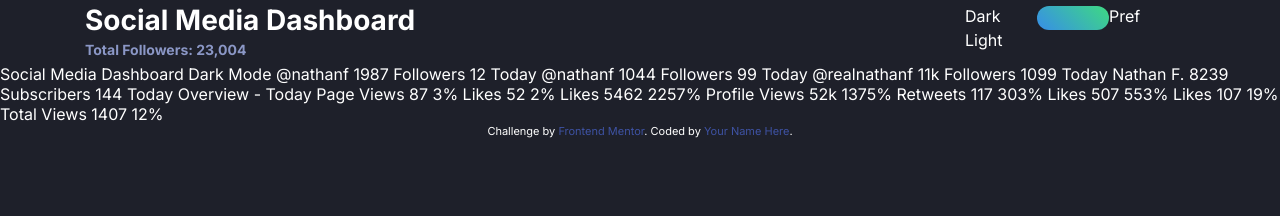
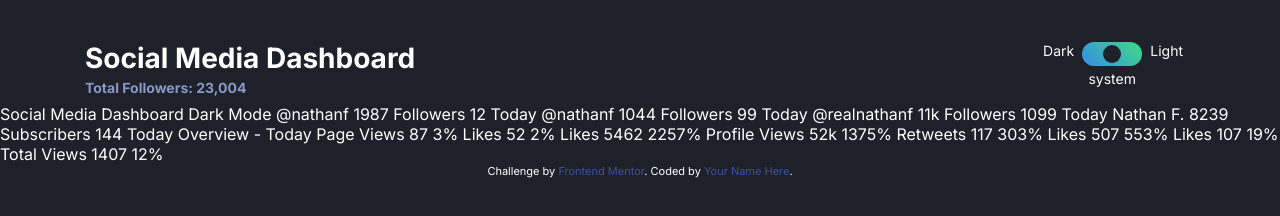
Before and after one commit to TaiwoOluwasegun/Front-End-Mentor-challenge, a website: page index.html in a window 1280 px wide. Drawn offline with Linux system fonts and the light colour scheme.

Commit message:
Top Navigation setup and fix for toggle buttons

```diff
--- a/app/scss/components/header.scss
+++ b/app/scss/components/header.scss
@@ -2,15 +2,20 @@
 
 
 .header{
-    @include breakpoint(large){
-        display: flex;
-
-        justify-content: space-between;
+    margin-top: rem(36);
+    display: flex;
+    flex-wrap: wrap;
+    @include breakpoint(medium){
+         justify-content: space-between;
         align-items: center;
     }
 
 
     &__title{
+        width: 100%;
+        @include breakpoint(medium){
+            width: auto;
+        }
 
 
     }
@@ -21,6 +26,6 @@
     }
 
     &__toggle{
-
+        margin-left: auto;
     }
 }
--- a/app/scss/components/toggle.scss
+++ b/app/scss/components/toggle.scss
@@ -4,50 +4,78 @@
 .toggle{
     border: none;
     display: grid;
-    grid-template-columns: repeat(3, 1fr);
+    grid-template-columns: 1fr rem(60) 1fr;
     grid-template-rows: repeat(2, 1fr);
-    gap:rem(12)
-
+    gap: rem(4.8) rem(8);
+    margin: 0;
     label{
-
-
-        &[for = 'dark']{
+        font-size: rem(14);
+        &[for="dark"]{
             grid-column: 1/2;
             justify-self: end;
+
         }
-        &[for = 'system']{
+        &[for="system"]{
             grid-column: 2/3;
+            grid-row: 2/3;
             justify-self: center;
-            grid-row: 2/3;
+            align-self: start;
+
         }
-        &[for = 'light']{
+        &[for="light"]{
             grid-column: 3/4;
         }
+
 
     }
     &__wrapper{
         height: rem(24);
-        position: relative;
         grid-column: 2/3;
         grid-row: 1/2;
+        position: relative;
+
     }
     input[type='radio']{
         opacity: 0;
+        margin: 0 rem(-2) 0 rem(-2);
+        width: rem(20);
+        height: rem(24);
+
+        &:focus ~ .toggle__button{
+            border: 2px solid white;
+        }
     }
     &__background{
         display: block;
+
         position: absolute;
         width: 100%;
         border-radius: rem(12);
         top: 0;
         height: 100%;
         background: linear-gradient(225deg, var(--toggle-bg-end)0%, var(--toggle-bg-start)98.02%);
+        pointer-events: none;
     }
     &__button{
-        width: rem(16);
-        height: rem(16);
+        position: absolute;
+        left: rem(3);
+        top: rem(3);
+        right: 100%;
+        width: rem(18);
+        height: rem(18);
         border-radius: 50%;
-        background-color: var(--toggle);
+        background-color: var(--dark-bg);
+        transition: all 150ms ease-in-out;
+    }
+
+    #light:checked ~ .toggle__button{
+        left: calc(100% - 21px);
+        right: 3px;
+    }
+    #system:checked ~ .toggle__button{
+        left: 50%;
+       right: auto;
+       transform: translate(-50%);
     }
 
 }
--- a/index.html
+++ b/index.html
@@ -51,9 +51,6 @@
         aria-label="theme-toggle"
         role="radiogroup"
       >
-        <label for="dark">Dark</label>
-        <label for="system">Pref</label>
-        <label for="light">Light</label>
         <div class="toggle__wrapper">
           <input type="radio" name="theme" id="dark" />
           <input type="radio" name="theme" id="system" checked />
@@ -61,6 +58,9 @@
           <span aria-hidden="true" class="toggle__background"></span>
           <span aria-hidden="true" class="toggle__button"></span>
         </div>
+        <label for="dark">Dark</label>
+        <label for="system">system</label>
+        <label for="light">Light</label>
       </fieldset>
     </header>
 
```
Also changed, not shown: dist/style.css, 1 other file.
